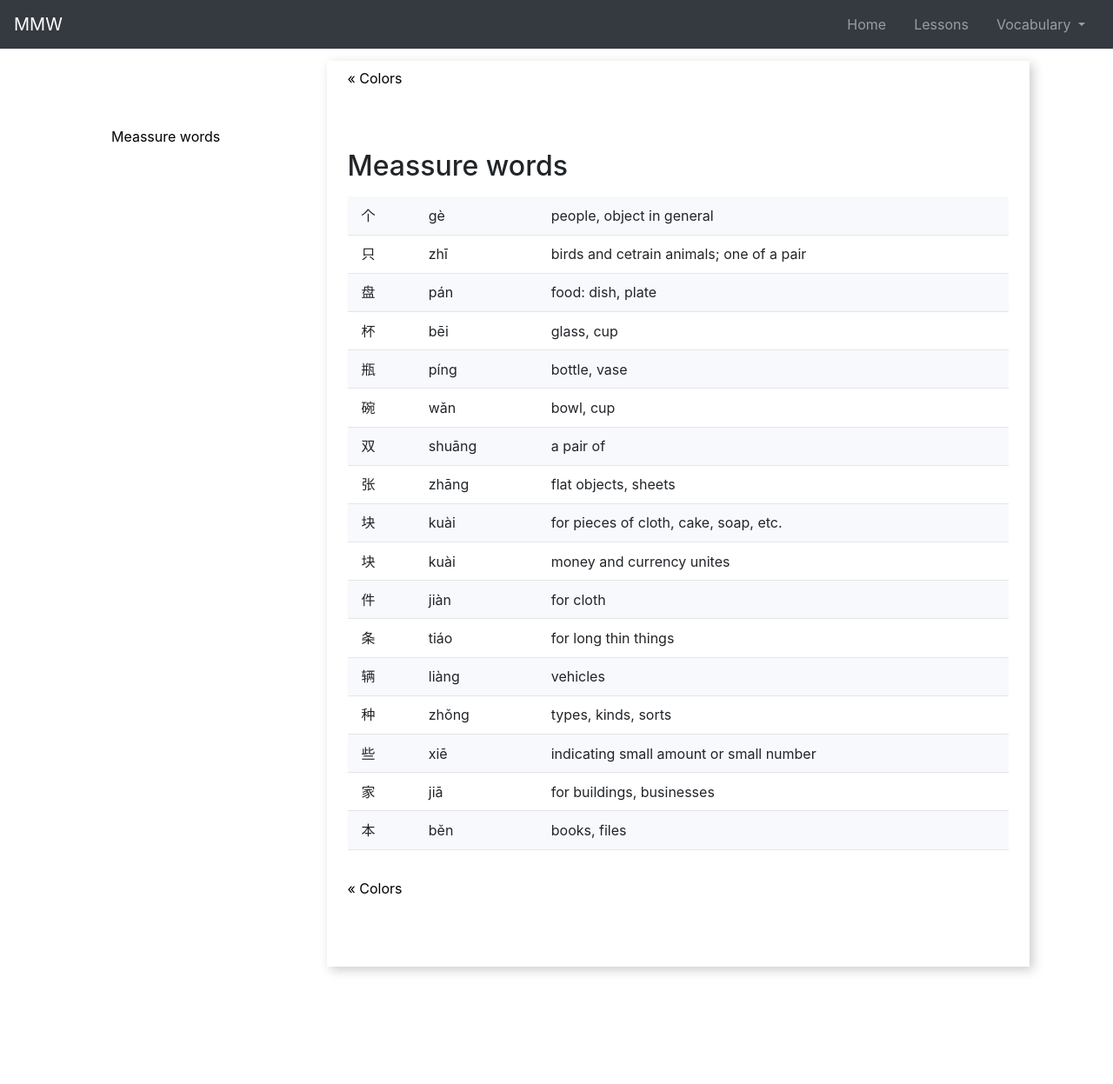
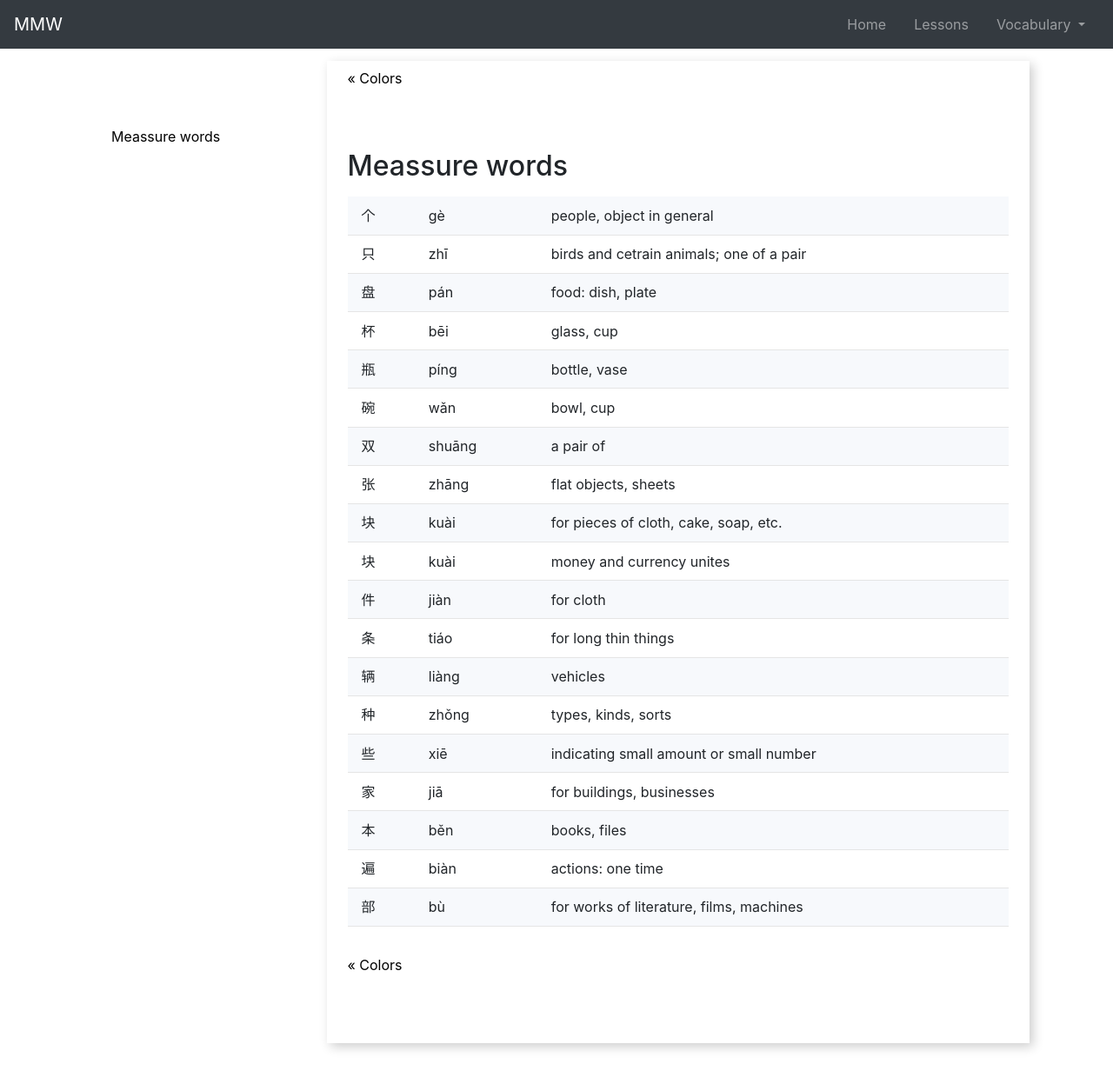
Before and after one commit to johannst/mmw, a Jekyll site: the page built from _vocabularies/meassure-words.md, in a window 1280 px wide and 1270 px high. Shown: the top 1247 px of the window at 87% size. Built offline with Jekyll 4.4.1, drawn with Linux system fonts in a browser that asks for light colours; the table of contents is made by our own code.

Commit message:
Add new meassure wods

```diff
--- a/_vocabularies/meassure-words.md
+++ b/_vocabularies/meassure-words.md
@@ -21,3 +21,5 @@ titel: Meassure words
 | 些 | xiē    | indicating small amount or small number  |
 | 家 | jiā    | for buildings, businesses                |
 | 本 | běn    | books, files                             |
+| 遍 | biàn   | actions: one time                        |
+| 部 | bù     | for works of literature, films, machines |
```
